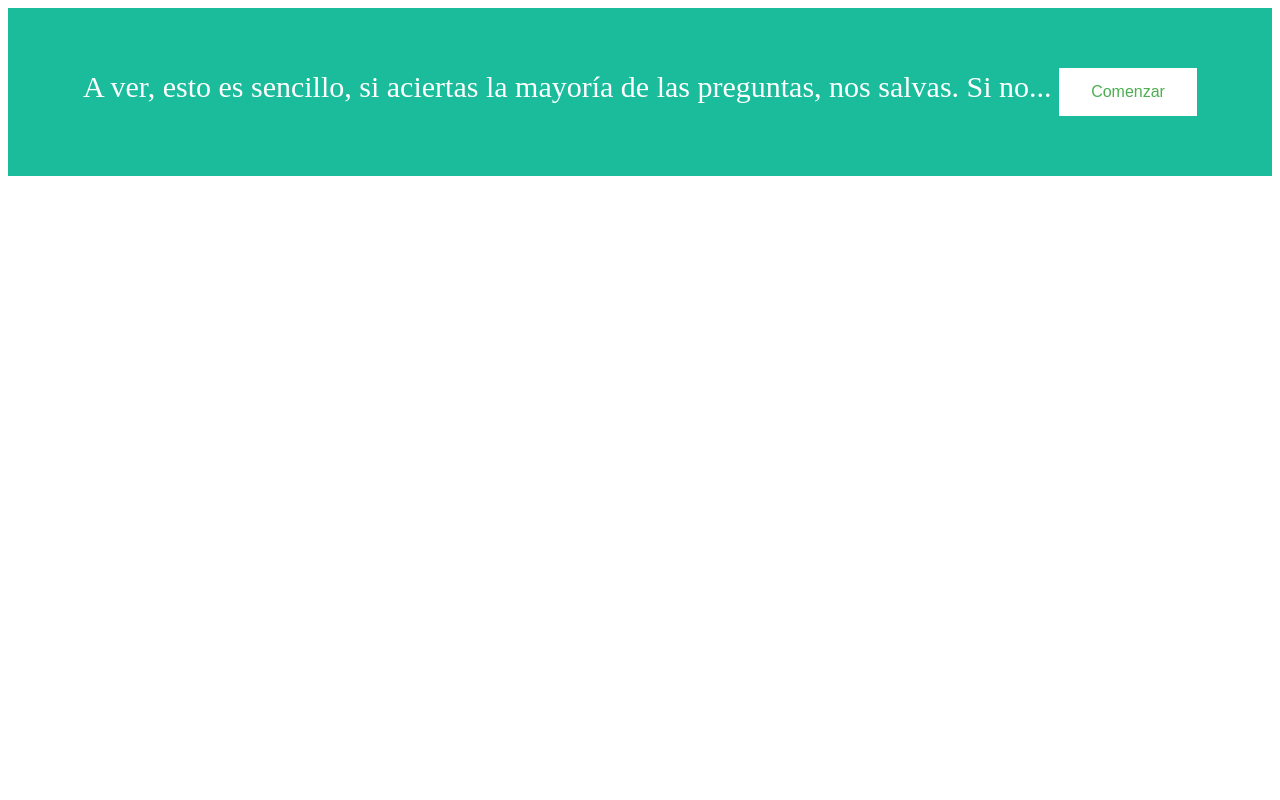
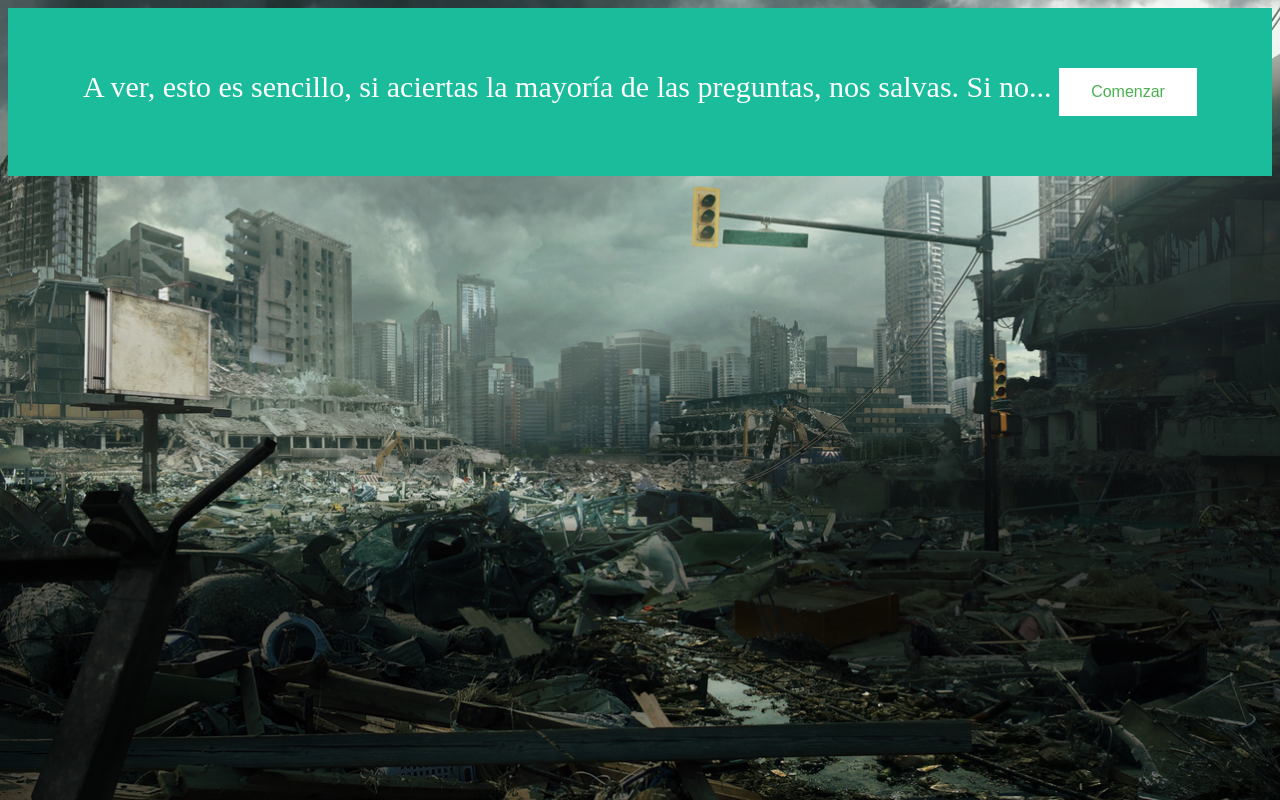
Before and after one commit to prf1998/pruebaPatricio, a plain HTML site: page pruebaPatricio/index.html in a window 1280 px wide. Drawn offline with Linux system fonts and the light colour scheme.

Commit message:
Modificación y arreglo fondo body

```diff
--- a/pruebaPatricio/assets/css/pruebapatricio.css
+++ b/pruebaPatricio/assets/css/pruebapatricio.css
@@ -43,7 +43,7 @@
 
 
 body{
-	background-image: url("assets/img/apocalipsis.jpg");
+	background-image: url("../img/apocalipsis.jpg");
 	background-repeat: no-repeat;
 	background-size: cover;
 }
```
